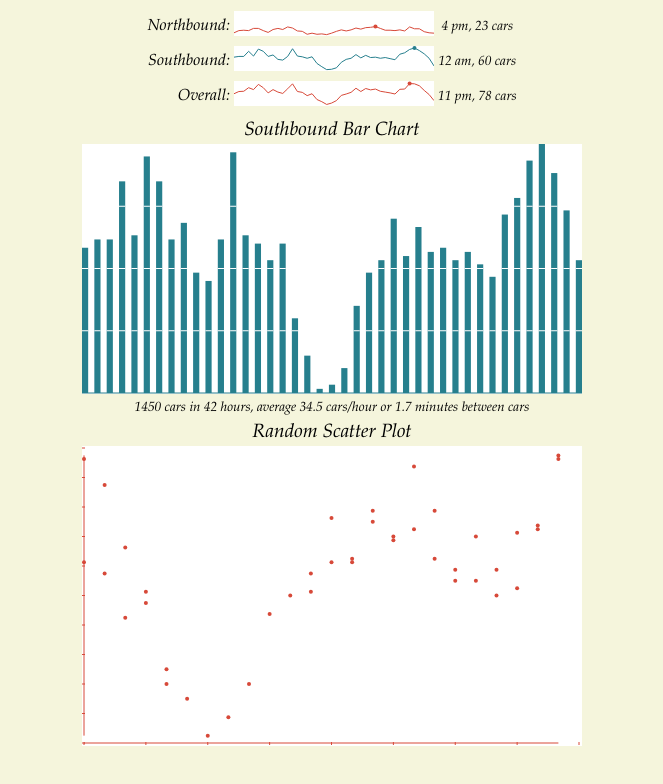
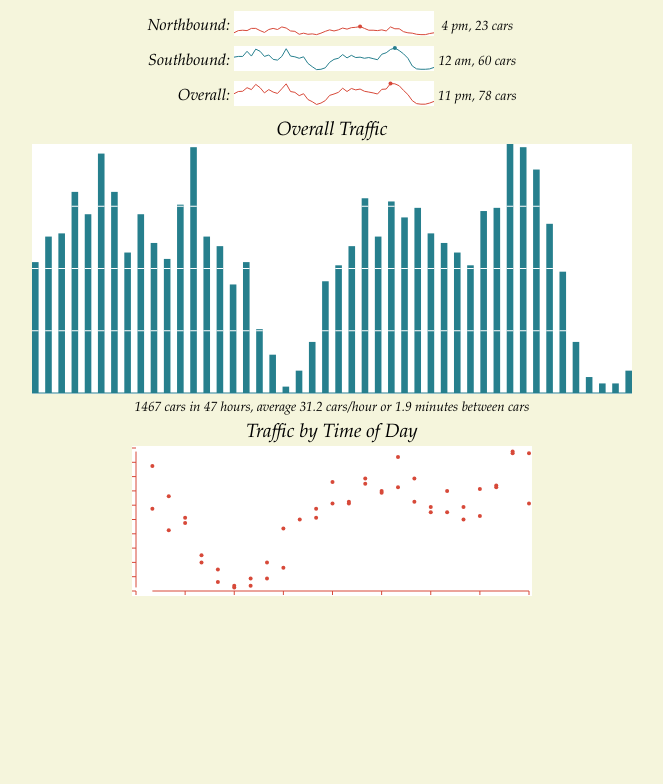
Before and after one commit to terp/TufteCharts, a plain HTML site: page test.html in a window 1280 px wide. Shown: the whole page, without its empty margins (308-971 px from the left). Drawn offline with nearby package versions, Linux system fonts and the light colour scheme.

Commit message:
Fine-tuning of chart displays.

```diff
--- a/test.html
+++ b/test.html
@@ -25,13 +25,13 @@
 		</tr>
 	</table>
 	<div>
-		<span class="title">Southbound Bar Chart</span>
-		<canvas class="blue" id="bar_chart" width="500" height="250"></canvas>
+		<span class="title">Overall Traffic</span>
+		<canvas class="blue" id="bar_chart" width="600" height="250"></canvas>
 		<span class="subnote" id="south-note"></span>
 	</div>
 	<div>
-		<span class="title">Random Scatter Plot</span>
-		<canvas class="red" id="scatter" width="500" height="300"></canvas>
+		<span class="title">Traffic by Time of Day</span>
+		<canvas class="red" id="scatter" width="400" height="150"></canvas>
 	</div>
 </body>
 </html>
--- a/test.js
+++ b/test.js
@@ -1,27 +1,13 @@
-var formatTime, north, randomBar, randomScatter, render, round, south, times, total;
+var formatTime, north, render, round, south, times, total, trafficScatter;
 
-randomBar = function() {
-  var n, result;
-  result = [];
-  for (n = 0; n <= 10; n++) {
-    result[n] = Math.random();
-  }
-  return result;
-};
-
-randomScatter = function() {
-  var i, n, result, _ref;
-  result = [];
-  for (n = 0; n < 100; n++) {
-    result[n] = {
-      x: Math.random() * 300 + n,
-      y: Math.random() * 100 + n * 5
-    };
-  }
+trafficScatter = function() {
+  var i, result, time, _ref;
   result = [];
   for (i = 0, _ref = times.length; 0 <= _ref ? i < _ref : i > _ref; 0 <= _ref ? i++ : i--) {
+    time = times[i];
+    if (time === 0) time = 24;
     result[i] = {
-      x: times[i],
+      x: time,
       y: south[i] + north[i]
     };
   }
@@ -46,11 +32,11 @@ round = function(num, digits) {
   return Math.round(num * mult) / mult;
 };
 
-times = [11, 12, 13, 14, 15, 16, 17, 18, 19, 20, 21, 22, 23, 0, 1, 2, 3, 4, 5, 6, 7, 8, 9, 10, 11, 12, 13, 14, 15, 16, 17, 18, 19, 20, 21, 22, 23, 0, 1, 2, 3, 4];
+times = [11, 12, 13, 14, 15, 16, 17, 18, 19, 20, 21, 22, 23, 0, 1, 2, 3, 4, 5, 6, 7, 8, 9, 10, 11, 12, 13, 14, 15, 16, 17, 18, 19, 20, 21, 22, 23, 0, 1, 2, 3, 4, 5, 6, 7, 8, 9];
 
-north = [6, 12, 13, 12, 18, 18, 12, 7, 15, 18, 15, 22, 19, 11, 10, 2, 5, 2, 3, 1, 5, 10, 14, 11, 14, 19, 16, 20, 21, 23, 18, 13, 13, 12, 14, 11, 22, 17, 17, 9, 6, 5];
+north = [6, 12, 13, 12, 18, 18, 12, 7, 15, 18, 15, 22, 19, 11, 10, 2, 5, 2, 3, 1, 5, 10, 14, 11, 14, 19, 16, 20, 21, 23, 18, 13, 13, 12, 14, 11, 22, 17, 17, 9, 6, 5, 2, 1, 1, 4, 6];
 
-south = [35, 37, 37, 51, 38, 57, 51, 37, 41, 29, 27, 37, 58, 38, 36, 32, 36, 18, 9, 1, 2, 6, 21, 29, 32, 42, 33, 40, 34, 35, 32, 34, 31, 28, 43, 47, 56, 60, 53, 44, 32, 11];
+south = [35, 37, 37, 51, 38, 57, 51, 37, 41, 29, 27, 37, 58, 38, 36, 32, 36, 18, 9, 1, 2, 6, 21, 29, 32, 42, 33, 40, 34, 35, 32, 34, 31, 28, 43, 47, 56, 60, 53, 44, 32, 11, 3, 2, 2, 3, 7];
 
 total = function() {
   var i, result, _ref;
@@ -70,12 +56,12 @@ render = function() {
   all = total();
   i = sparkline('all', all, 0, 80);
   $('#all-max').text("" + (formatTime(times[i])) + ", " + all[i] + " cars");
-  barChart('bar_chart', south);
+  barChart('bar_chart', all);
   total = south.reduce(function(x, s) {
     return x + s;
   });
   $('#south-note').text(("" + total + " cars in " + times.length + " hours,") + (" average " + (round(total / times.length, 1)) + " cars/hour") + (" or " + (round(times.length * 60 / total, 1)) + " minutes between cars"));
-  return scatterPlot('scatter', randomScatter());
+  return scatterPlot('scatter', trafficScatter());
 };
 
 $(function() {
--- a/tufte-charts.js
+++ b/tufte-charts.js
@@ -122,6 +122,10 @@ extents = function(min, max) {
   dx = Math.abs(max - min);
   ddx = dx / 10;
   divisor = 1;
+  while (ddx > 10) {
+    ddx /= 10;
+    divisor /= 10;
+  }
   while (ddx < 1) {
     ddx *= 10;
     divisor *= 10;
@@ -181,7 +185,7 @@ scatterPlot = function(id, points) {
   elem = $('#' + id);
   extent = nearestExtents(min, max);
   h = elem.height() - 1;
-  view = new viewport(extent.x.min, extent.y.min, extent.x.max - extent.x.min, extent.y.max - extent.y.min, 2, 2, elem.width() - 5, elem.height() - 5);
+  view = new viewport(extent.x.min, extent.y.min, extent.x.max - extent.x.min, extent.y.max - extent.y.min, 4, 2, elem.width() - 7, elem.height() - 7);
   context = getContext(id);
   context.fillStyle = elem.css('color');
   for (_j = 0, _len2 = points.length; _j < _len2; _j++) {
@@ -190,8 +194,8 @@ scatterPlot = function(id, points) {
     context.fillCircle(p.x, p.y, 2);
   }
   context.strokeStyle = elem.css('color');
-  context.drawLine(view.toViewX(min.x), h - 2, view.toViewX(max.x), h - 2);
-  context.drawLine(2, view.toViewY(min.y), 2, view.toViewY(max.y));
+  context.drawLine(view.toViewX(min.x), h - 4, view.toViewX(max.x), h - 4);
+  context.drawLine(4, view.toViewY(min.y), 4, view.toViewY(max.y));
   ptMin = view.toView({
     x: extent.x.min,
     y: extent.y.min
@@ -205,11 +209,11 @@ scatterPlot = function(id, points) {
     y: view.toViewY(extent.y.min + extent.y.delta) - ptMin.y
   };
   for (x = _ref = ptMin.x, _ref2 = ptMax.x, _ref3 = delta.x; _ref <= _ref2 ? x <= _ref2 : x >= _ref2; x += _ref3) {
-    context.drawLine(x, h, x, h - 3);
+    context.drawLine(x, h, x, h - 4);
   }
   _results = [];
   for (y = _ref4 = ptMin.y, _ref5 = ptMax.y, _ref6 = delta.y; _ref4 <= _ref5 ? y <= _ref5 : y >= _ref5; y += _ref6) {
-    _results.push(context.drawLine(0, y, 3, y));
+    _results.push(context.drawLine(0, y, 4, y));
   }
   return _results;
 };
```
Also changed, not shown: 2 other files.
